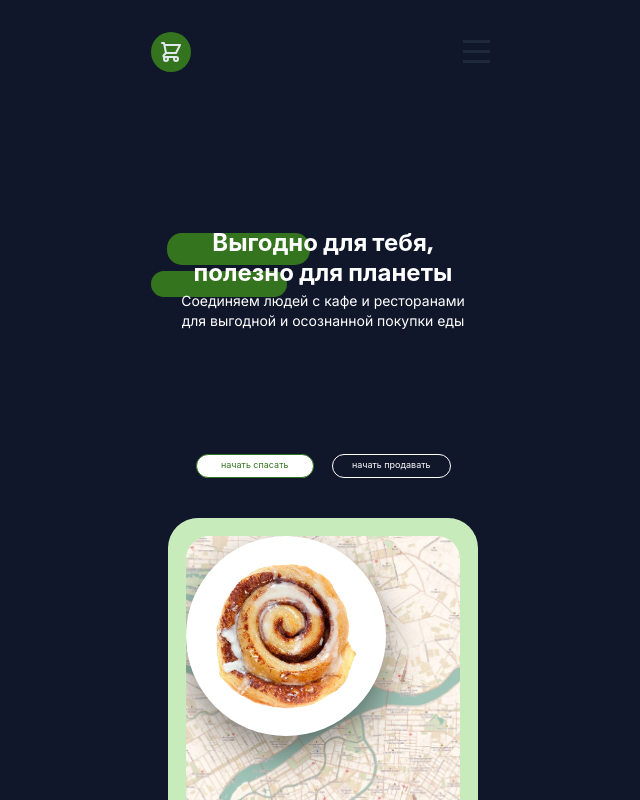
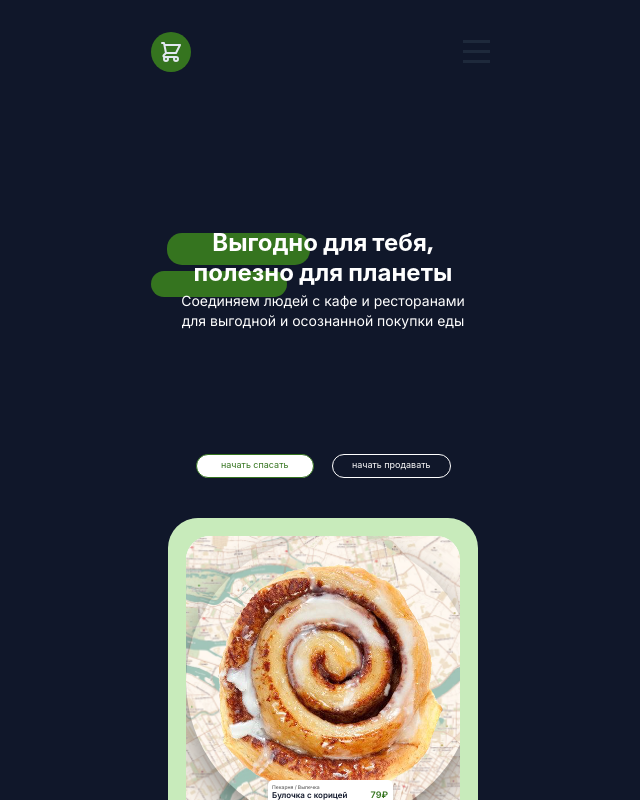
Before and after one commit to LuckSIt/kindplate, a React (Vite) app in the folder frontend/: page / in a window 1280 px wide. Shown: the top 800 px of the page, without its empty margins (317-957 px from the left). Built offline with nearby package versions, Linux system fonts and the light colour scheme; no server answers; a web font is replaced by a local one.

Commit message:
change new42

```diff
--- a/frontend/src/components/pages/LandingPage.tsx
+++ b/frontend/src/components/pages/LandingPage.tsx
@@ -139,20 +139,96 @@ export function LandingPage() {
                                         alt="Карта Санкт-Петербурга"
                                         className="absolute inset-0 w-full h-full object-cover"
                                     />
-                                    {/* Булочка поверх карты */}
+                                    {/* Булочка поверх карты (по макету) */}
                                     <div className="absolute inset-0 flex items-center justify-center">
                                         <div
-                                            className="w-[200px] h-[200px] rounded-full flex items-center justify-center"
                                             style={{
-                                                backgroundColor: '#FFFFFF',
-                                                boxShadow: '0 16px 36px rgba(0,0,0,0.45)'
+                                                width: 289,
+                                                height: 289,
+                                                position: "relative",
                                             }}
                                         >
+                                            {/* Фото булочки */}
                                             <img
                                                 src={bunImage}
                                                 alt="Булочка с корицей"
-                                                className="w-[180px] h-[180px] rounded-full object-cover"
+                                                style={{
+                                                    width: 289,
+                                                    height: 289,
+                                                    left: 0,
+                                                    top: 0,
+                                                    position: "absolute",
+                                                    borderRadius: "50%",
+                                                    objectFit: "cover",
+                                                    boxShadow: "0 16px 36px rgba(0,0,0,0.45)",
+                                                }}
                                             />
+
+                                            {/* Подпись под булочкой */}
+                                            <div
+                                                style={{
+                                                    width: 125,
+                                                    height: 26,
+                                                    left: 82,
+                                                    top: 244,
+                                                    position: "absolute",
+                                                    background: "#FFFFFF",
+                                                    boxShadow: "0px 4px 4px rgba(0, 0, 0, 0.25)",
+                                                    borderRadius: 5,
+                                                }}
+                                            />
+                                            <div
+                                                style={{
+                                                    width: 107,
+                                                    height: 7,
+                                                    left: 86,
+                                                    top: 256,
+                                                    position: "absolute",
+                                                    color: "#10172A",
+                                                    fontSize: 8,
+                                                    fontFamily: "Montserrat Alternates, sans-serif",
+                                                    fontWeight: 600,
+                                                    lineHeight: "6.96px",
+                                                    wordWrap: "break-word",
+                                                }}
+                                            >
+                                                Булочка с корицей
+                                            </div>
+                                            <div
+                                                style={{
+                                                    width: 19,
+                                                    height: 7,
+                                                    left: 183,
+                                                    top: 255,
+                                                    position: "absolute",
+                                                    textAlign: "right",
+                                                    color: "#35741F",
+                                                    fontSize: 9,
+                                                    fontFamily: "Montserrat Alternates, sans-serif",
+                                                    fontWeight: 600,
+                                                    lineHeight: "7.83px",
+                                                    wordWrap: "break-word",
+                                                }}
+                                            >
+                                                79₽
+                                            </div>
+                                            <div
+                                                style={{
+                                                    width: 107,
+                                                    height: 7,
+                                                    left: 86,
+                                                    top: 249,
+                                                    position: "absolute",
+                                                    color: "#757575",
+                                                    fontSize: 5,
+                                                    fontFamily: "Montserrat Alternates, sans-serif",
+                                                    fontWeight: 600,
+                                                    lineHeight: "4.35px",
+                                                    wordWrap: "break-word",
+                                                }}
+                                            >
+                                                Пекарня / Выпечка
+                                            </div>
                                         </div>
                                     </div>
                                 </div>
```
